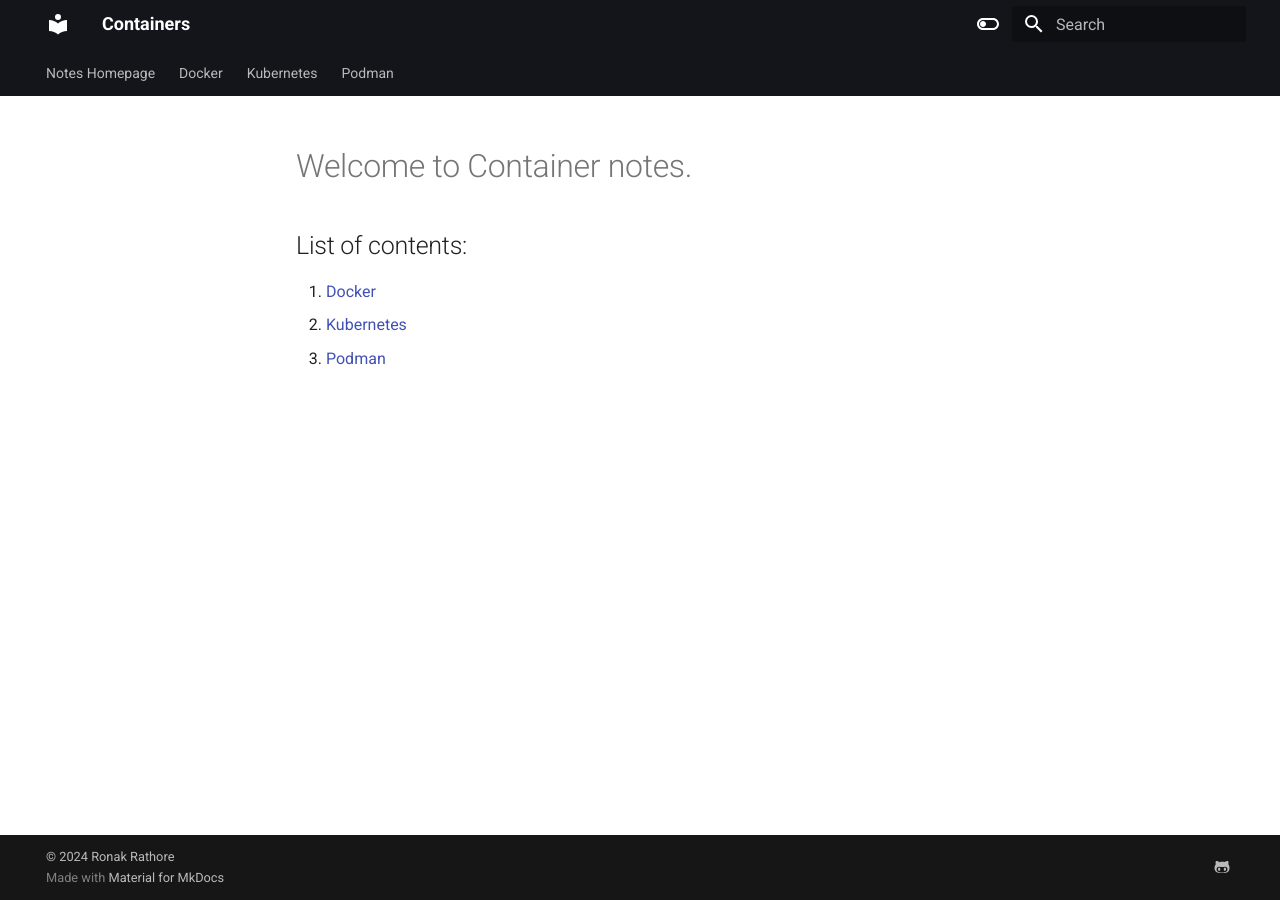
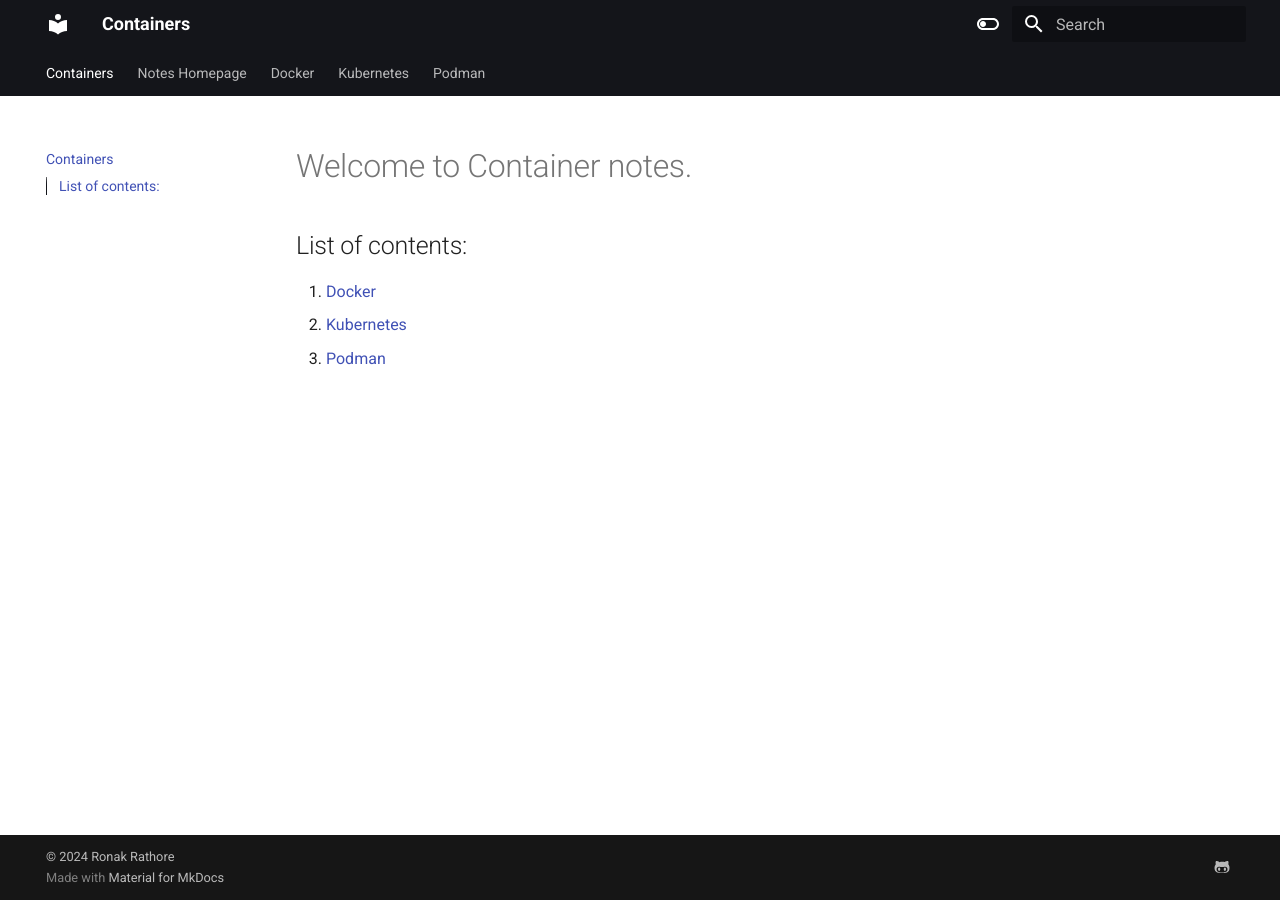
Before and after one commit to ronakr14/Containers, an MkDocs documentation site: the page built from docs/index.md, in a window 1280 px wide. Built offline with MkDocs 1.6.1 and Material for MkDocs 9.7.7, drawn with Linux system fonts in a browser that asks for light colours; part of the change alters nothing that is shown.

Commit message:
index.md

```diff
--- a/mkdocs.yml
+++ b/mkdocs.yml
@@ -31,7 +31,7 @@ plugins:
   - mkdocstrings
 
 nav:
-  # - Containers: index.md
+  - Containers: index.md
   - Notes Homepage: https://ronakr14.github.io/Collectives/
   - Docker: https://ronakr14.github.io/Docker/
   - Kubernetes: https://ronakr14.github.io/Kubernetes/
```
